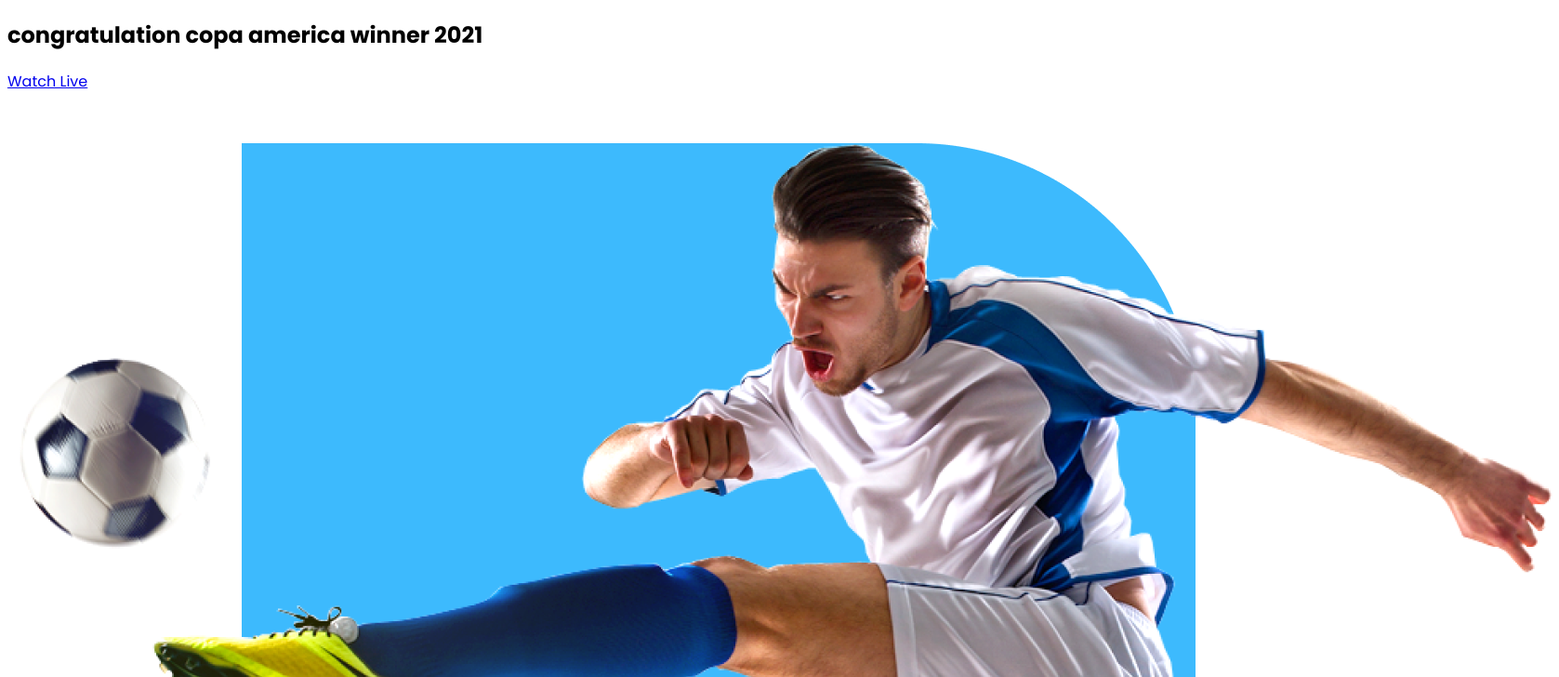
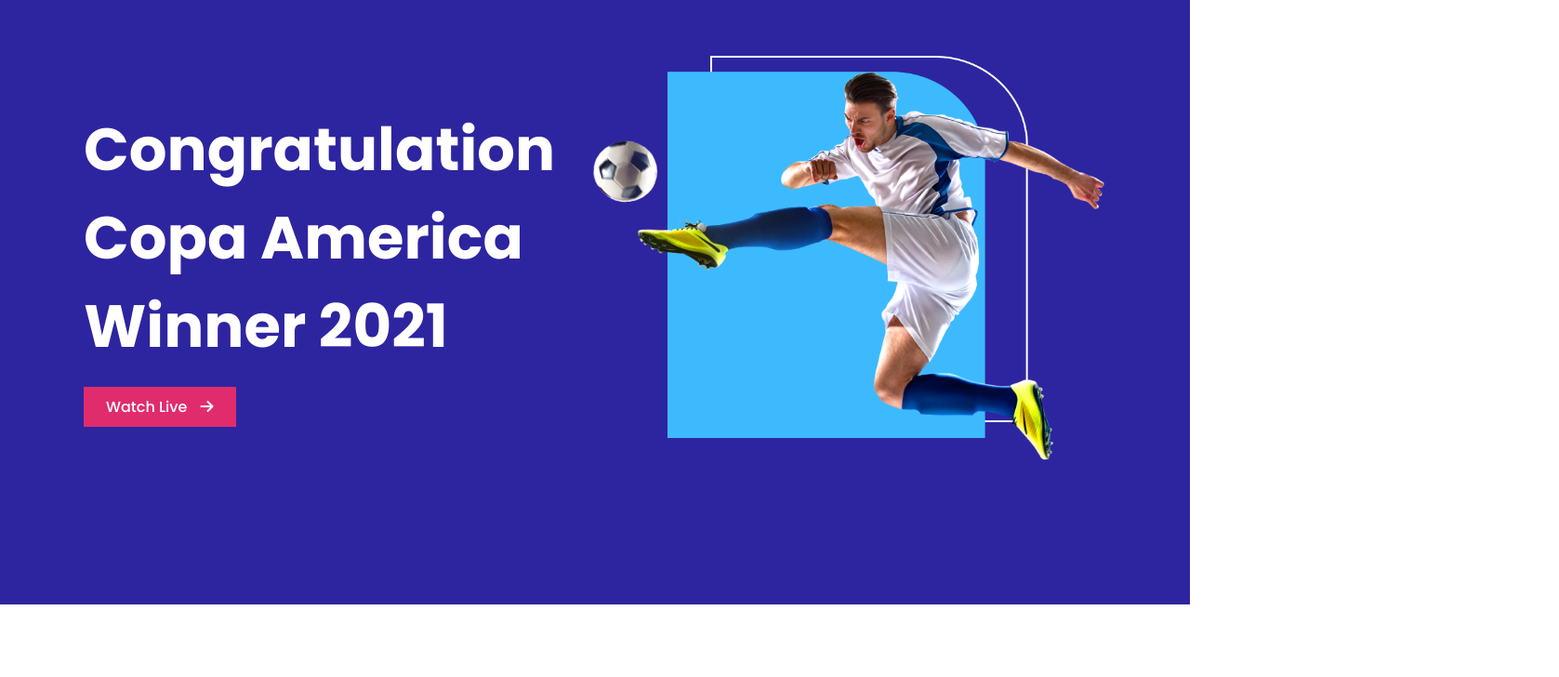
Before and after one commit to Chayan-pro/football-web-template, a plain HTML site: page index.html in a window 1280 px wide. Shown: the top 728 px of the page at 93% size, 1677 px wide, since content can reach past the window. Drawn offline with Linux system fonts and the light colour scheme.

Commit message:
hover effect add

```diff
--- a/index.html
+++ b/index.html
@@ -17,20 +17,23 @@
 
     </header>
     <main>
-        <!--Start Congratulation section  -->
+        <!--Start Congrats section  -->
         <section class="container">
             <div class="congrats-area">
                 <div class="congrats-details">
                     <h1 class="congrats-tittle">
                         congratulation copa america winner 2021
                     </h1>
-                    <a class="congrats-button" href="http://" target="_blank" rel="noopener noreferrer">Watch Live</a>
+                        <a class="congrats-button" href="https://www.linkedin.com/in/chayan-kumar-roy-83a0bb138/" target="_blank" rel="noopener noreferrer">Watch Live <i class="fa fa-arrow-right"></i></a>
+
+
                 </div>
                 <div class="congrats-gallery">
                     <img src="images/banner.png" alt="">
                 </div>
             </div>
         </section>
+        <!-- Start  -->
     </main>
     <footer>
 
--- a/styles/style.css
+++ b/styles/style.css
@@ -8,4 +8,55 @@
 -------- */
 body{
     font-family: 'Poppins', sans-serif;
+    margin: 0;
 }
+
+.container{
+    background: #2D25A0;
+    width: 100%;
+    height: 650px;
+}
+/*-------------
+    congrats-area
+--------------  */
+.congrats-area{
+    display: grid;
+    grid-template-columns: repeat(2,1fr);
+    padding: 60px 90px;
+}
+
+
+/* congrats-details */
+.congrats-tittle {
+    font-size: 64px;
+    font-weight: 700;
+    color: #fff;
+    text-transform: capitalize;
+    margin-bottom: 27px;
+}
+/* congrats-button  */
+.congrats-button {
+    padding: 10px 24px;
+    background: #E02C6D;
+    text-decoration: none;
+    color: #fff;
+    font-size: 16px;
+    font-weight: 500;
+    outline: 0;
+}
+.congrats-button .fa-arrow-right{
+    font-size: 16px;
+    color: #fff;
+    margin-left: 10px;
+}
+/* congrats hover */
+.congrats-button:hover .fa-arrow-right{
+    margin-left: 30px;
+    transition: margin-left 0.3s ease-in-out 0.5s ;
+}
+
+/* congrats-gallery */
+.congrats-gallery img{
+    width: 556px;
+    height: 438px;
+}
```
